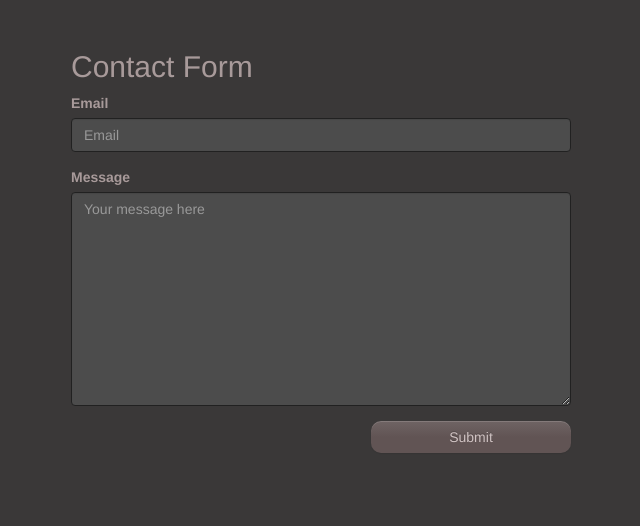
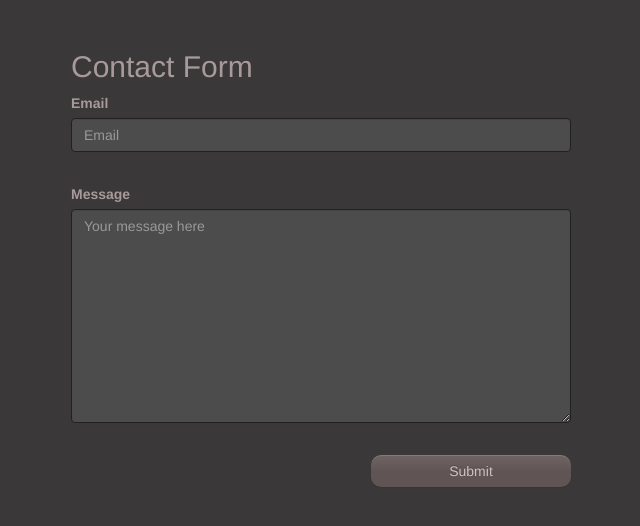
Before and after one commit to annajersey/contactForm, a React (Create React App) app: page / in a window 1280 px wide. Shown: the top 526 px of the page, without its empty margins (319-959 px from the left). Built offline with nearby package versions, Linux system fonts and the light colour scheme.

Commit message:
add styles to text-error

```diff
--- a/src/App.css
+++ b/src/App.css
@@ -10,17 +10,22 @@ button.btn {
     float: right;
     border-radius: 10px;
     width: 200px;
-
 }
 .text-error {
     color: #ff8c78;
+    display: block;
+    height: 17px;
+    line-height: 22px;
 }
 input.form-control, textarea.form-control {
     background: #4c4c4c !important;
     border-color: #212121;
-    color: #d0c3c3
+    color: #d0c3c3;
 }
-.has-error .form-control {
+textarea:focus, input:focus {
+    outline: none;
+}
+.has-error .form-control, .has-error .form-control:focus {
     border-color: #ff8c78;
 }
 .btn-primary, .btn-primary:hover, .btn-primary:focus, .btn-primary:active:hover, .btn-primary:active, .btn-primary.active, .btn-primary:active:focus {
@@ -32,8 +37,8 @@ input.form-control, textarea.form-control {
 }
 .loader {
     float: right;
-    margin: 8px 10px
+    margin: 8px 10px;
 }
 .result {
-    line-height: 34px
+    line-height: 34px;
 }
--- a/src/App.js
+++ b/src/App.js
@@ -1,6 +1,5 @@
-import React, {Component} from 'react';
-import logo from './logo.svg';
-import './App.css';
+import React, {Component} from "react";
+import "./App.css";
 import Form from "./Form";
 
 class App extends Component {
```
Also changed, not shown: src/index.js (+7 -8 lines), src/Form.js (indentation only), src/index.css (indentation only), src/loader.gif.
